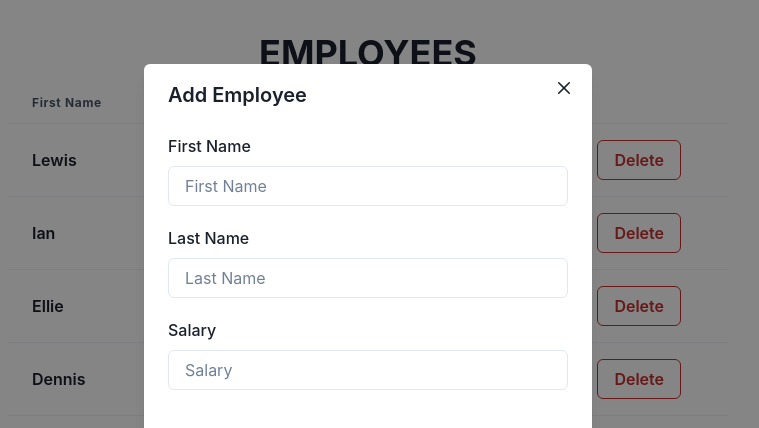
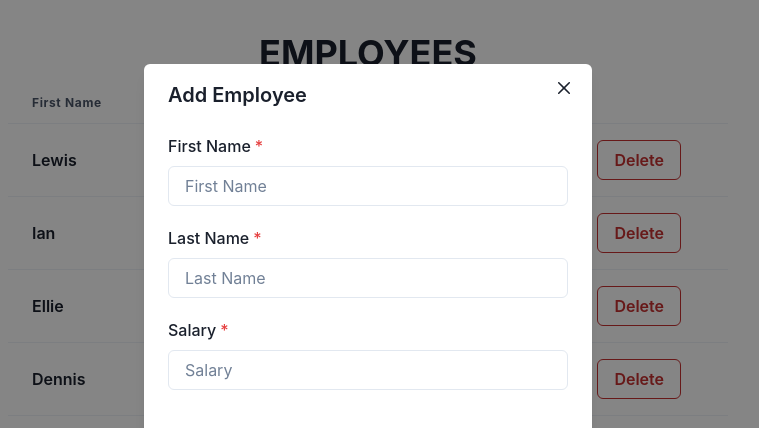
Before and after one commit to GraceWXT/employee-table-assignment, a React (Create React App) app in the folder client/: page / in a window 1280 px wide. Both pictures are taken after a click on the button "Add Employee". Shown: the top 428 px of the page, without its empty margins (272-1031 px from the left). Built offline with nearby package versions, Linux system fonts and the light colour scheme.

Commit message:
Implement data update for controlled form

```diff
--- a/client/src/components/Employees/FormInput.jsx
+++ b/client/src/components/Employees/FormInput.jsx
@@ -4,16 +4,23 @@ import {
   FormLabel,
   Input} from "@chakra-ui/react";
 
-const FormInput = ({ employee, fieldName, headerText}) => {
+const FormInput = ({ employee, fieldName, headerText, setEmployeeData}) => {
+
   const defaultValue = employee ? employee[fieldName] : "";
   const [value, setValue] = useState(defaultValue);
 
-
   const handleChange = (event) => {
     setValue(event.target.value);
+    console.log("fieldName", fieldName);
+    setEmployeeData(prev => {
+      const updatedData = {...prev};
+      updatedData[fieldName] = event.target.value;
+      return updatedData;
+    });
   };
 
-  return (<FormControl>
+  return (
+    <FormControl isRequired>
       <FormLabel
         htmlFor={fieldName}
       >
@@ -21,11 +28,13 @@ const FormInput = ({ employee, fieldName, headerText}) => {
       </FormLabel>
       <Input
         id={fieldName}
+        name={fieldName}
         placeholder={headerText}
         value={value}
         onChange={handleChange}
       />
-  </FormControl>);
+    </FormControl>
+  );
 };
 
 export default FormInput;
```
Lines whose indentation alone changed are shown as unchanged.
